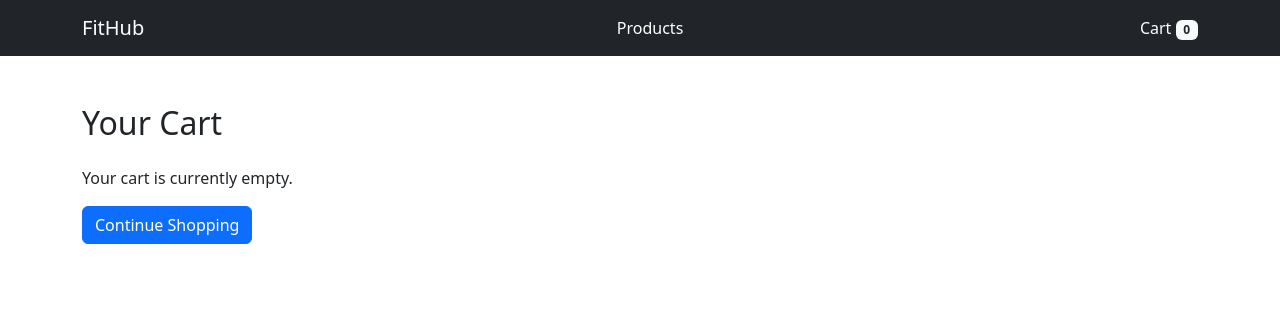
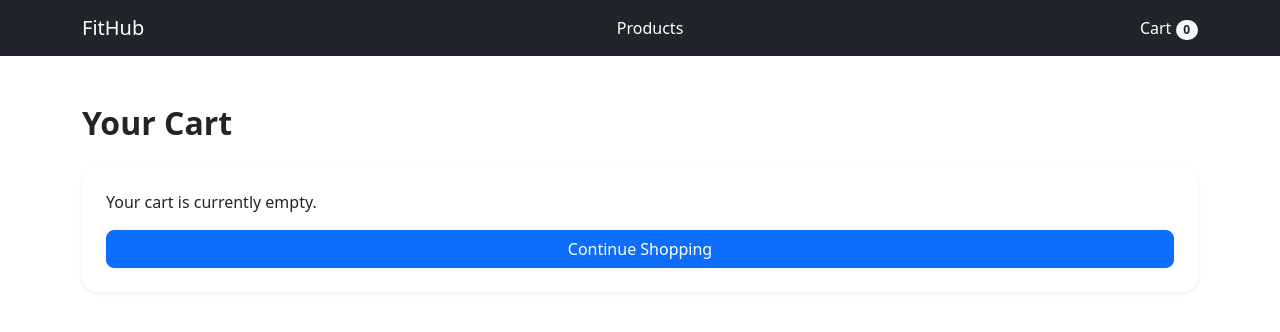
Before and after one commit to Tafari-K/fithub, a Django app: page /cart/ in a window 1280 px wide. Shown: the top 332 px of the page. Run offline with Django 5.2, Linux system fonts and the light colour scheme.

Commit message:
Improved cart page layout with order summary and navbar cart badge

```diff
--- a/cart/templates/cart/cart.html
+++ b/cart/templates/cart/cart.html
@@ -1,76 +1,86 @@
 {% extends "base.html" %}
 
 {% block content %}
-
-<div class="container mt-5">
-    <h2 class="mb-4">Your Cart</h2>
+<div class="container mt-5 mb-5">
+    <h2 class="mb-4 fw-bold">Your Cart</h2>
 
     {% if cart_items %}
+        <div class="row">
+            <div class="col-lg-8">
 
                 {% for item in cart_items %}
-        <div class="card mb-3 shadow-sm">
-            <div class="row g-0 align-items-center p-3">
+                <div class="card mb-4 shadow-sm border-0 rounded-4">
+                    <div class="card-body">
+                        <div class="row align-items-center g-3">
 
                             <!-- Product info -->
-                <div class="col-md-6">
-                    <h5 class="mb-1">{{ item.product.name }}</h5>
-                    <p class="mb-0 text-muted">Price: £{{ item.product.price }}</p>
+                            <div class="col-md-5">
+                                <h5 class="mb-2 fw-bold">{{ item.product.name }}</h5>
+                                <p class="mb-1 text-muted">Price: £{{ item.product.price }}</p>
+                                <p class="mb-0 small text-muted">
+                                    Subtotal: <strong class="text-dark">£{{ item.subtotal }}</strong>
+                                </p>
                             </div>
 
-                <!-- Quantity update -->
-                <div class="col-md-3">
+                            <!-- Quantity form -->
+                            <div class="col-md-4">
                                 <form action="{% url 'update_cart' item.product.id %}" method="POST">
                                     {% csrf_token %}
+                                    <label for="quantity" class="form-label small fw-semibold">Quantity</label>
+                                    <div class="d-flex gap-2">
                                         <input type="number"
                                                name="quantity"
                                                value="{{ item.quantity }}"
                                                min="1"
-                               class="form-control mb-2">
-
-                        <button class="btn btn-primary btn-sm w-100">
+                                               class="form-control rounded-3">
+                                        <button class="btn btn-primary btn-sm px-3 rounded-3">
                                             Update
                                         </button>
+                                    </div>
                                 </form>
                             </div>
 
-                <!-- Subtotal -->
-                <div class="col-md-2 text-center">
-                    <strong>£{{ item.subtotal }}</strong>
-                </div>
-
-                <!-- Remove button -->
-                <div class="col-md-1 text-end">
+                            <!-- Remove -->
+                            <div class="col-md-3 text-md-end">
                                 <form action="{% url 'remove_from_cart' item.product.id %}" method="POST">
                                     {% csrf_token %}
-                        <button class="btn btn-danger btn-sm">
-                            X
+                                    <button class="btn btn-outline-danger btn-sm rounded-3 mt-4 mt-md-0">
+                                        Remove
                                     </button>
                                 </form>
                             </div>
 
                         </div>
                     </div>
+                </div>
                 {% endfor %}
 
-        <!-- Cart total -->
-        <div class="text-end mt-4">
-            <h4>Total: £{{ total }}</h4>
+            </div>
 
-            <a href="#" class="btn btn-success mt-2">
+            <!-- Order summary -->
+            <div class="col-lg-4">
+                <div class="card shadow-sm border-0 rounded-4">
+                    <div class="card-body">
+                        <h4 class="fw-bold mb-4">Order Summary</h4>
+                        <div class="d-flex justify-content-between mb-3">
+                            <span>Total</span>
+                            <strong>£{{ total }}</strong>
+                        </div>
+                        <a href="#" class="btn btn-success w-100 rounded-3">
                             Proceed to Checkout
                         </a>
                     </div>
+                </div>
+            </div>
+        </div>
 
     {% else %}
-
-        <p>Your cart is currently empty.</p>
-
-        <a href="{% url 'product_list' %}" class="btn btn-primary">
+        <div class="card shadow-sm border-0 rounded-4 p-4">
+            <p class="mb-3">Your cart is currently empty.</p>
+            <a href="{% url 'product_list' %}" class="btn btn-primary rounded-3">
                 Continue Shopping
             </a>
-
+        </div>
     {% endif %}
-
 </div>
-
 {% endblock %}
--- a/templates/base.html
+++ b/templates/base.html
@@ -19,7 +19,7 @@
         </div>
         <div>
             <a class="nav-link text-white d-inline" href="{% url 'view_cart' %}">
-                Cart <span class="badge bg-light text-dark">{{ cart_item_count }}</span>
+            Cart <span class="badge bg-light text-dark rounded-pill">{{ cart_item_count }}</span>
             </a>
         </div>
     </div>
```
Lines whose indentation alone changed are shown as unchanged.
